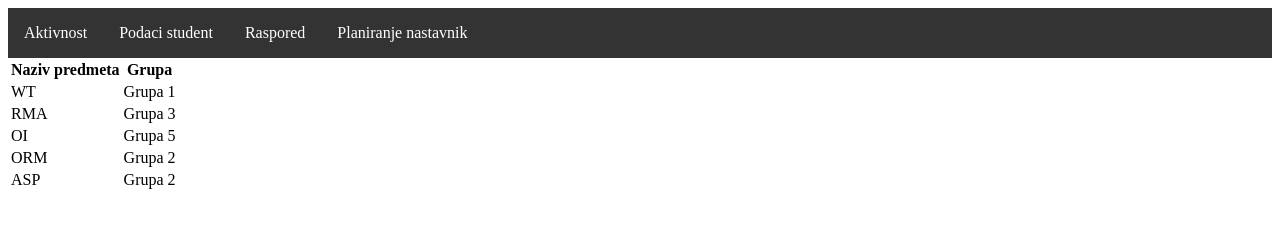
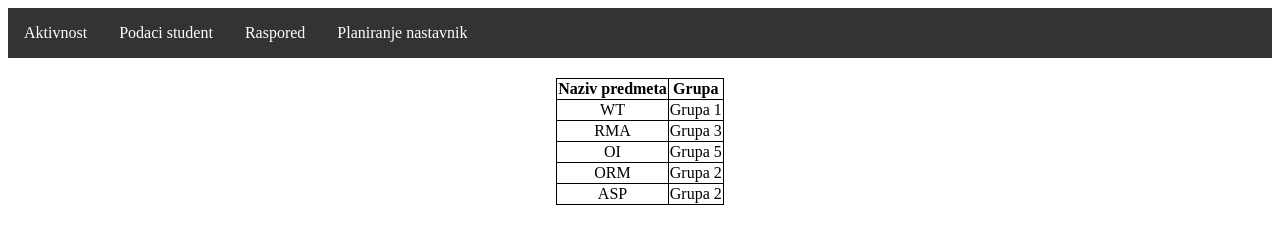
Before and after one commit to PasaDzumhur/Class-Schedule-site, a plain HTML site: page podaciStudent.html in a window 1280 px wide. Drawn offline with Linux system fonts and the light colour scheme.

Commit message:
jos neke greske oko css-a popravljene(pogresna referenca postavljena)

```diff
--- a/css/podaciStudent.css
+++ b/css/podaciStudent.css
@@ -1,9 +1,6 @@
-.okvir {
-    display: inline-block;
-    width: 400px;
-    margin-top: 15px;
-    margin-bottom: 15px;
+body {
     text-align: center;
+    display: block;
 }
 
 table,
--- a/podaciStudent.html
+++ b/podaciStudent.html
@@ -6,7 +6,7 @@
 <head>
     <meta charset="utf-8">
     <title>Podaci student</title>
-    <link rel="stylesheet" href="css/podaciStudent.css.css">
+    <link rel="stylesheet" href="css/podaciStudent.css">
     <link rel="stylesheet" href="css/style.css">
 </head>
 
```
